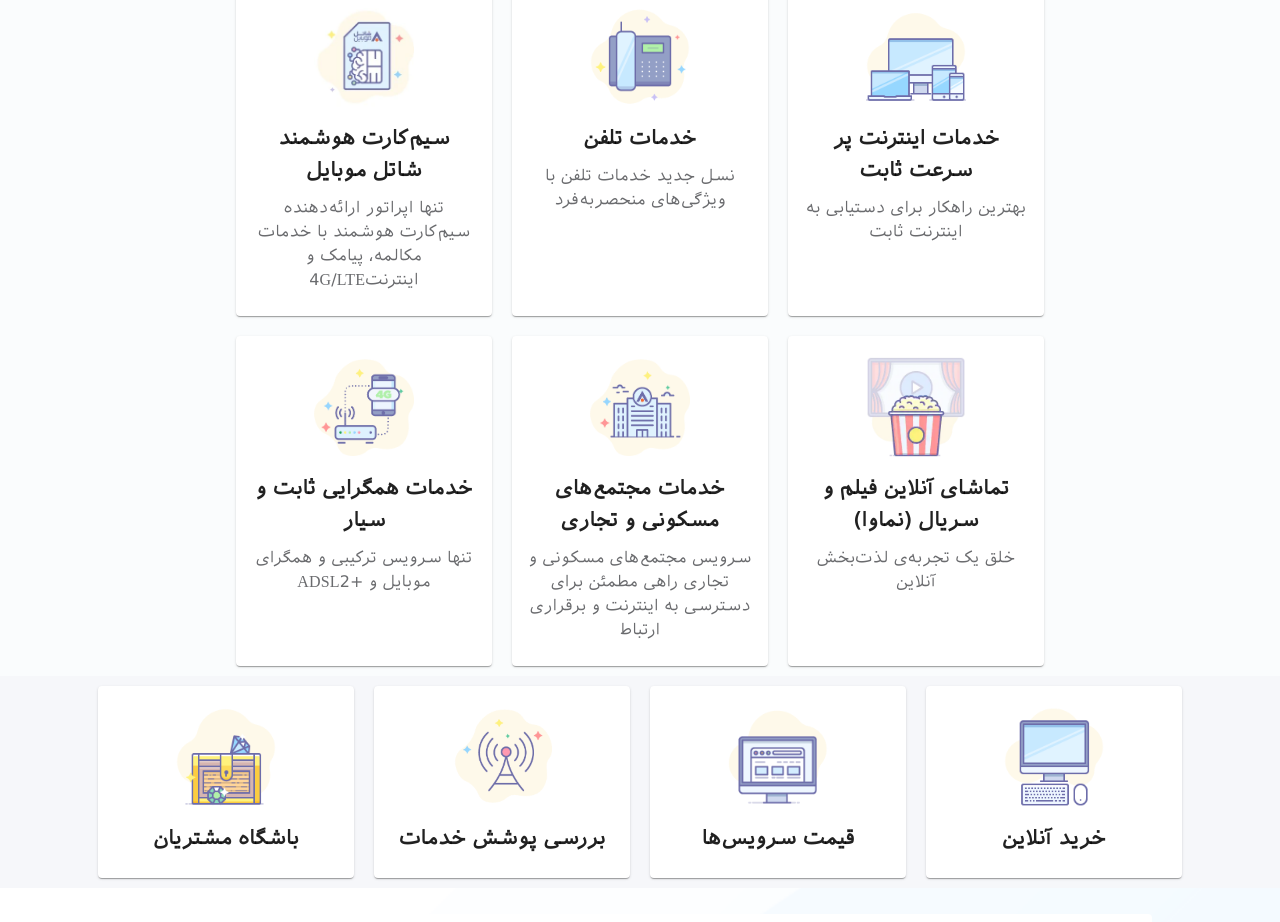
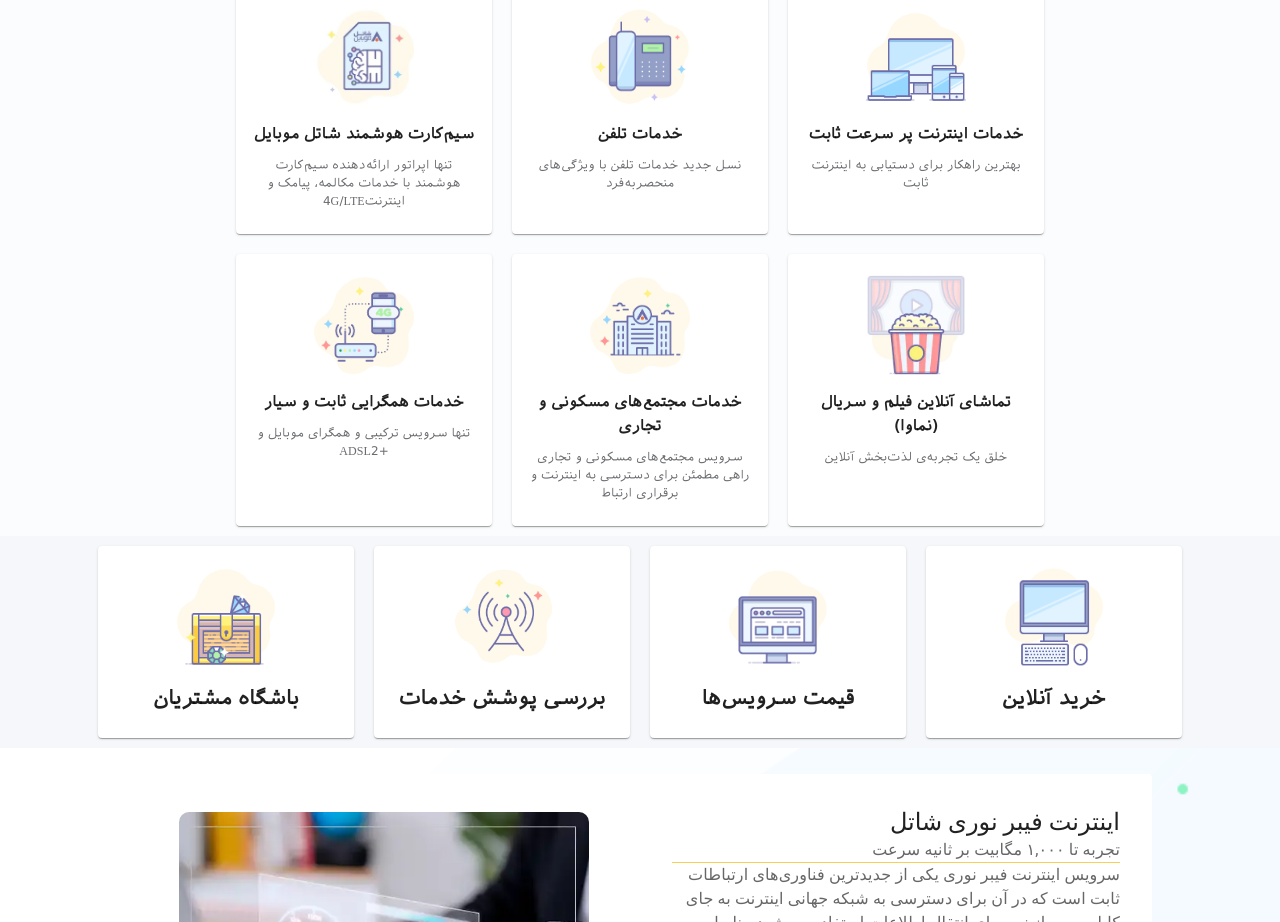
Before and after one commit to SabaAsgarian/ShatelPersianSite, a Next.js app: page / in a window 1280 px wide. Shown: the part 794-1716 px from the top of the page. Built offline with nearby package versions, Linux system fonts and the light colour scheme.

Commit message:
Update cardfirst.jsx

```diff
--- a/src/app/components/cardfirst.jsx
+++ b/src/app/components/cardfirst.jsx
@@ -10,10 +10,10 @@ const Cardd = ({ image, title,description }) => {
                 <Box sx={{ display: 'flex', justifyContent: 'center', alignItems: 'center', height: '110px' }}>
                     <Image src={image} alt={title} width={100} height={100} style={{ objectFit: 'cover' }} />
                 </Box>
-                <Typography variant="h6" sx={{ textAlign: 'center', marginTop: '10px' ,fontFamily:'is',fontWeight:'bolder'}} className='font-is text-[15px] font-extrabold'>
+                <Typography variant="h6" sx={{ textAlign: 'center', marginTop: '10px' ,fontFamily:'is',fontSize:'15px',fontWeight:'bolder'}} className='font-is text-[15px] font-extrabold'>
                     {title}
                 </Typography>
-                <Typography  component="div" sx={{ textAlign: 'center',fontFamily:'is', marginTop: '10px' }} className='font-is text-[12px] text-[#6A6B6E]'>
+                <Typography  component="div" sx={{ textAlign: 'center',fontFamily:'is', marginTop: '10px' ,fontSize:'12px'}} className='font-is text-[12px] text-[#6A6B6E]'>
                     {description}
                 </Typography>
             </CardContent>
```
